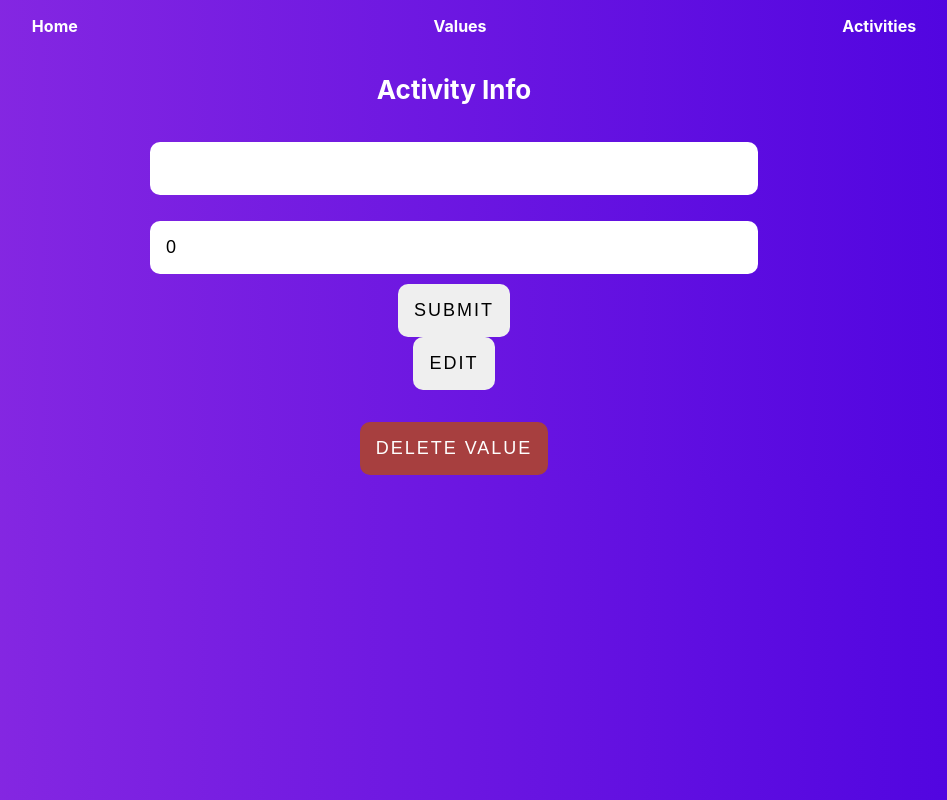
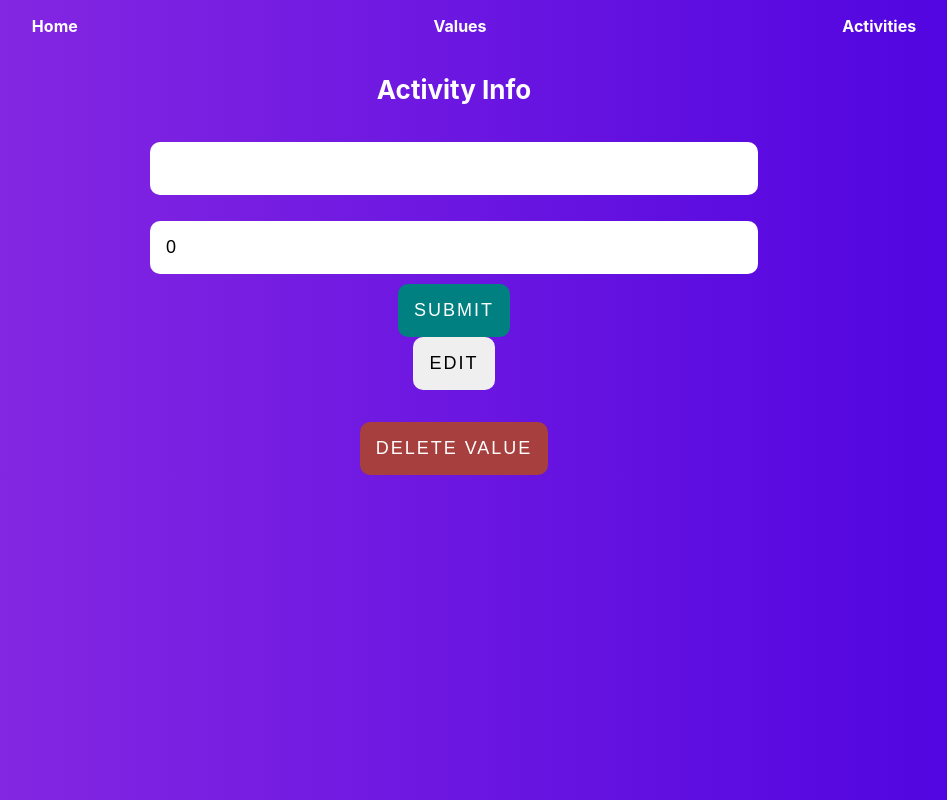
Before and after one commit to dacrands/values-client, a React (Create React App) app: page /activities/1/1 in a window 1280 px wide. Both pictures are taken after a click on the button "EDIT". Shown: the whole page, without its empty margins (186-1133 px from the left). Built offline with nearby package versions, Linux system fonts and the light colour scheme; no server answers.

Commit message:
Update css classes

```diff
--- a/src/components/ActivityInfo.tsx
+++ b/src/components/ActivityInfo.tsx
@@ -40,14 +40,7 @@
       <header className="header">
         <h2>Activity Info</h2>
       </header>
-      <div
-        style={{
-          display: "flex",
-          flexDirection: "column",
-          textAlign: "center",
-          alignItems: "center",
-        }}
-      >
+      <div className="flex-center text-center">
         {isEditing ? (
           <form onSubmit={handleSubmit}>
             <input
@@ -64,7 +57,7 @@
               value={activity.duration}
               onChange={onChange}
             />
-            <button className="btn" type="submit">
+            <button className="btn btn-primary" type="submit">
               Submit
             </button>
           </form>
```
